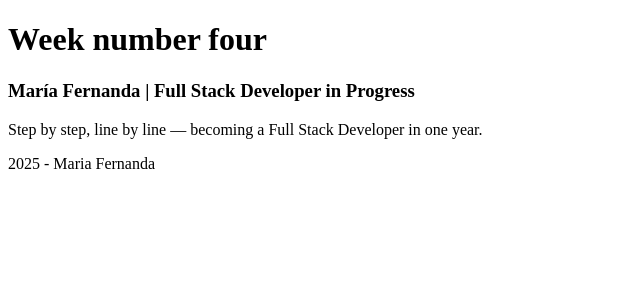
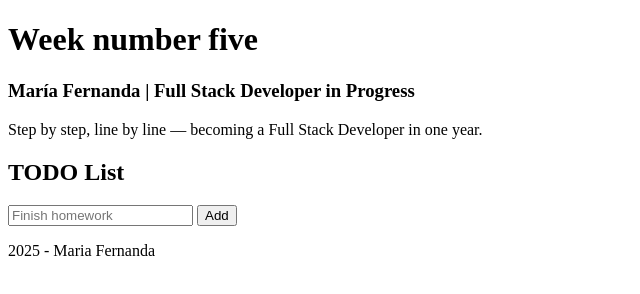
Before and after one commit to mfernandail/05_week, a plain HTML site: page index.html in a window 1280 px wide. Shown: the whole page, without its empty margins (0-640 px from the left). Drawn offline with Linux system fonts and the light colour scheme.

Commit message:
Update header title to "Week number five" and add TODO list structure

```diff
--- a/index.html
+++ b/index.html
@@ -21,7 +21,7 @@
 <body>
 
   <header>
-    <h1>Week number four</h1>
+    <h1>Week number five</h1>
     <h3>María Fernanda | Full Stack Developer in Progress</h3>
     <p>
       Step by step, line by line — becoming a Full Stack Developer in one
@@ -30,7 +30,14 @@
   </header>
 
   <main>
+    <h2>TODO List</h2>
 
+    <form>
+      <input type="text" id="task" placeholder="Finish homework" required>
+      <button type="submit">Add</button>
+    </form>
+
+    <ul></ul>
   </main>
 
   <footer>
```
